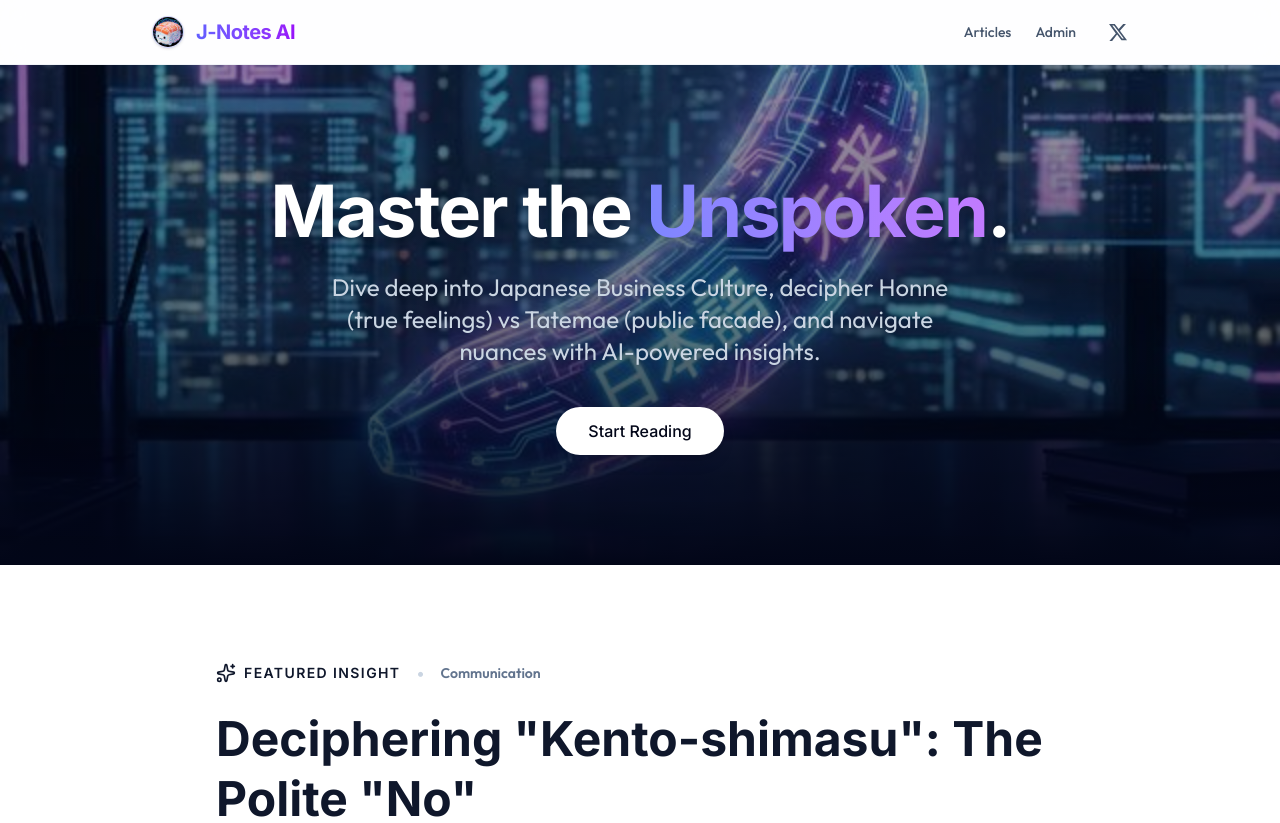
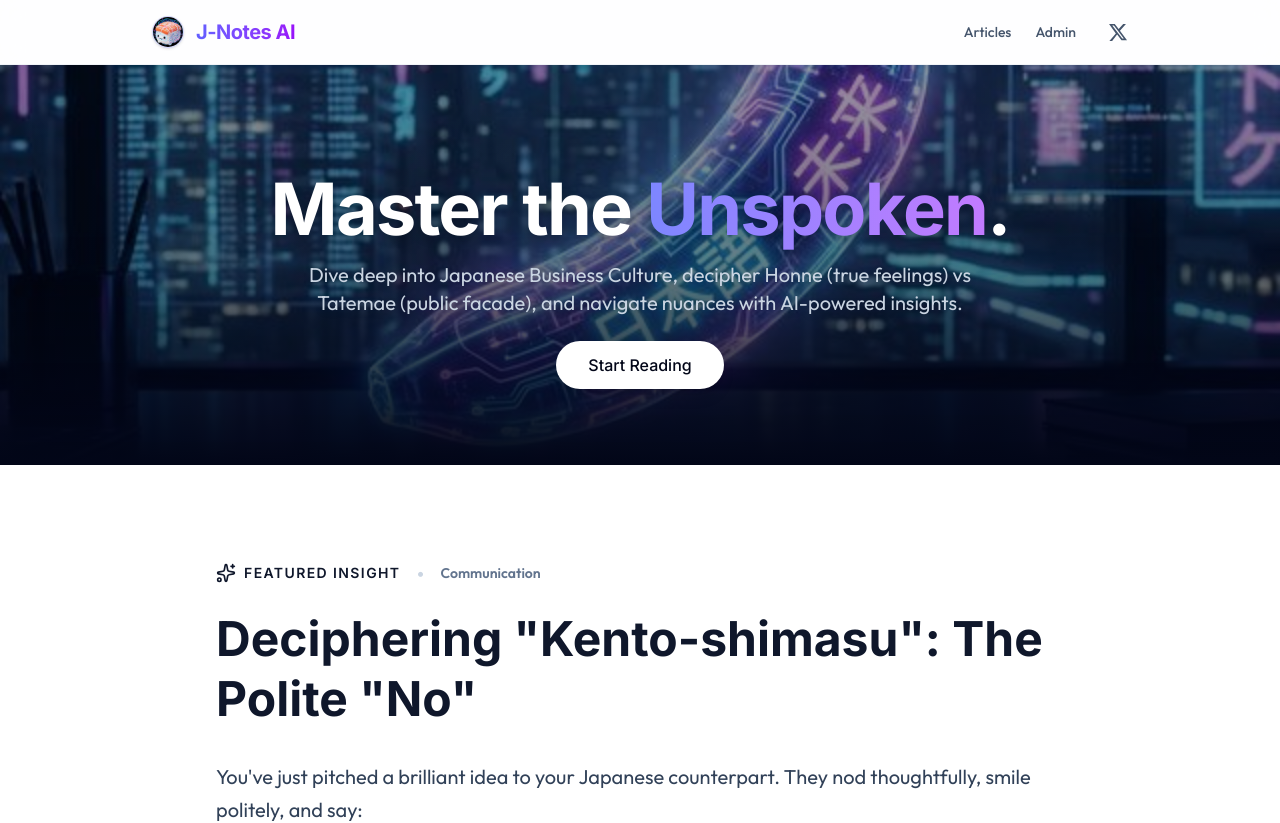
Before and after one commit to Popikuro/j-notes-ai, a Next.js app: page / in a window 1280 px wide. Shown: the top 823 px of the page. Built offline with nearby package versions, Linux system fonts and the light colour scheme; no server answers; the database is empty.

Commit message:
Refine hero section spacing and make layout more compact

```diff
--- a/app/page.tsx
+++ b/app/page.tsx
@@ -40,7 +40,7 @@ export default async function Home() {
   return (
     <div className="flex flex-col min-h-screen">
       {/* Hero Section */}
-      <section className="relative w-full h-[60vh] min-h-[500px] max-h-[700px] overflow-hidden bg-slate-950 flex items-center justify-center">
+      <section className="relative w-full h-[45vh] min-h-[400px] max-h-[500px] overflow-hidden bg-slate-950 flex items-center justify-center">
         <div className="absolute inset-0 z-0">
           <Image
             src="/hero.png"
@@ -52,11 +52,11 @@ export default async function Home() {
           <div className="absolute inset-0 bg-gradient-to-t from-slate-950 via-slate-950/20 to-transparent" />
         </div>
 
-        <div className="relative z-10 container max-w-5xl mx-auto px-6 text-center text-white">
-          <h1 className="text-5xl md:text-7xl font-bold font-inter tracking-tight mb-6 drop-shadow-lg">
+        <div className="relative z-10 container max-w-5xl mx-auto px-6 text-center text-white mt-8">
+          <h1 className="text-5xl md:text-7xl font-bold font-inter tracking-tight mb-4 drop-shadow-lg">
             Master the <span className="text-transparent bg-clip-text bg-gradient-to-r from-indigo-400 to-purple-400">Unspoken</span>.
           </h1>
-          <p className="text-xl md:text-2xl font-outfit text-slate-300 max-w-2xl mx-auto mb-10 drop-shadow-md">
+          <p className="text-lg md:text-xl font-outfit text-slate-300 max-w-2xl mx-auto mb-6 drop-shadow-md">
             Dive deep into Japanese Business Culture, decipher Honne (true feelings) vs Tatemae (public facade), and navigate nuances with AI-powered insights.
           </p>
           <div className="flex justify-center gap-4">
```
